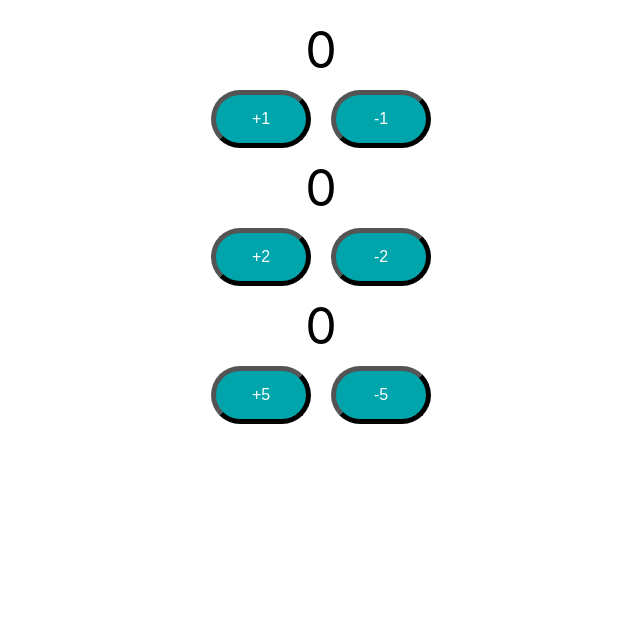
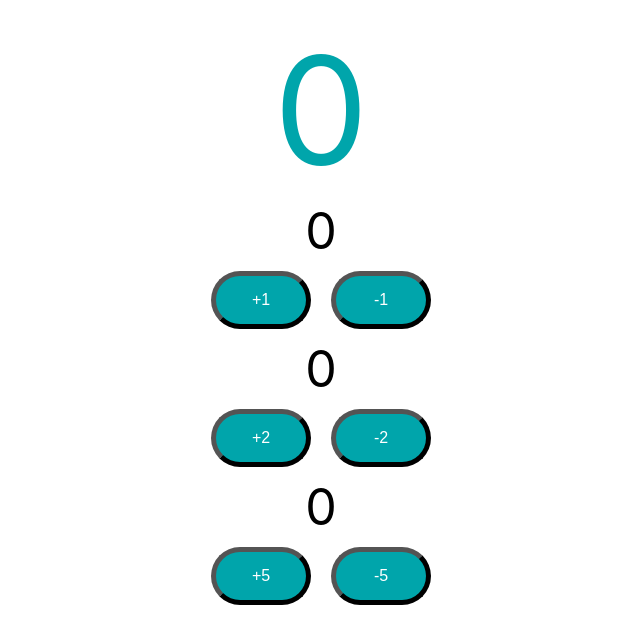
Before and after one commit to kabgig/todo-react-app, a React (Create React App) app: page / in a window 1280 px wide. Shown: the top 644 px of the page, without its empty margins (319-959 px from the left). Built offline with nearby package versions, Linux system fonts and the light colour scheme.

Commit message:
Moving React State Up - Calling Parent

```diff
--- a/src/components/counter/Counter.jsx
+++ b/src/components/counter/Counter.jsx
@@ -3,24 +3,34 @@ import { PropTypes } from 'prop-types';
 import './Counter.css'
 
 export default function Counter() {
+
+    const [count, setCount] = useState(0);
+
+    function incrementCounterParentFunction(by){
+        setCount(count + by)
+    }
+
     return (
         <div>
-            <CounterButton by={1} />
-            <CounterButton by={2} />
-            <CounterButton by={5} />
+            <span className="totalCount">{count}</span>
+            <CounterButton by={1} incrementCounterParentFunction={incrementCounterParentFunction}/>
+            <CounterButton by={2} incrementCounterParentFunction={incrementCounterParentFunction}/>
+            <CounterButton by={5} incrementCounterParentFunction={incrementCounterParentFunction}/>
         </div>
     )
 }
 
-function CounterButton({ by }) {
+function CounterButton({ by, incrementCounterParentFunction }) {
 
     const [count, setCount] = useState(0);
 
     function incrementCounterFunction() {
         setCount(count + by)
+        incrementCounterParentFunction(by)
     }
     function decrementCounterFunction() {
         setCount(count - by)
+        incrementCounterParentFunction(-by)
     }
 
     return (
```
